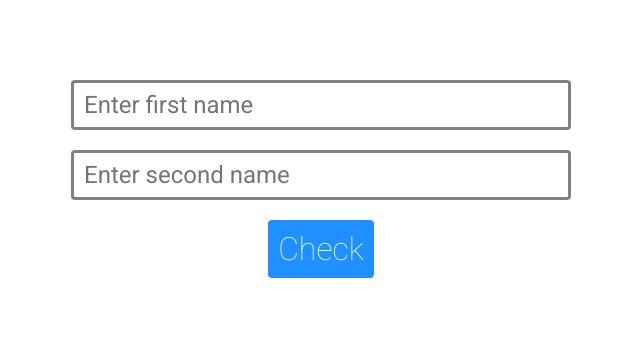
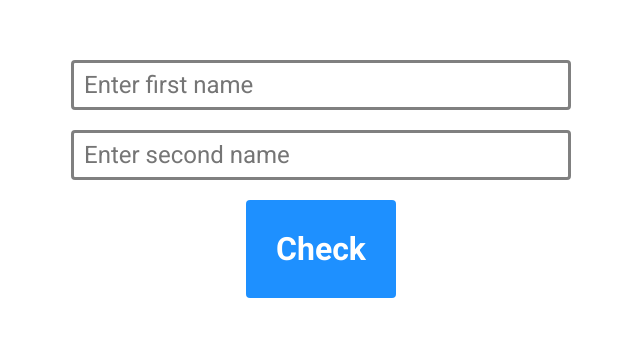
Before and after one commit to Mariraj-Krishnan/Flames, a plain HTML site: page index.html in a window 1280 px wide. Shown: the part 229-566 px from the top of the page, without its empty margins (327-967 px from the left). Drawn offline with Linux system fonts and the light colour scheme.

Commit message:
Update style.css

```diff
--- a/style.css
+++ b/style.css
@@ -27,12 +27,12 @@ input {
   font-size: 24px;
 }
 button {
-  padding: 10px;
+  padding: 30px;
   border: none;
   background-color: dodgerblue;
   font-size: 32px;
   color: white;
-  font-weight: 50;
+  font-weight: 600;
   border-radius: 4px;
   cursor: pointer;
 }
```
